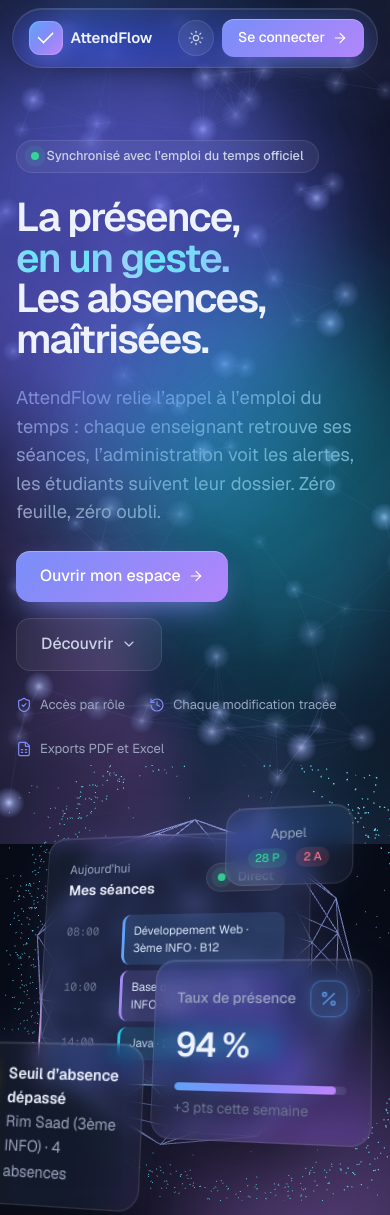
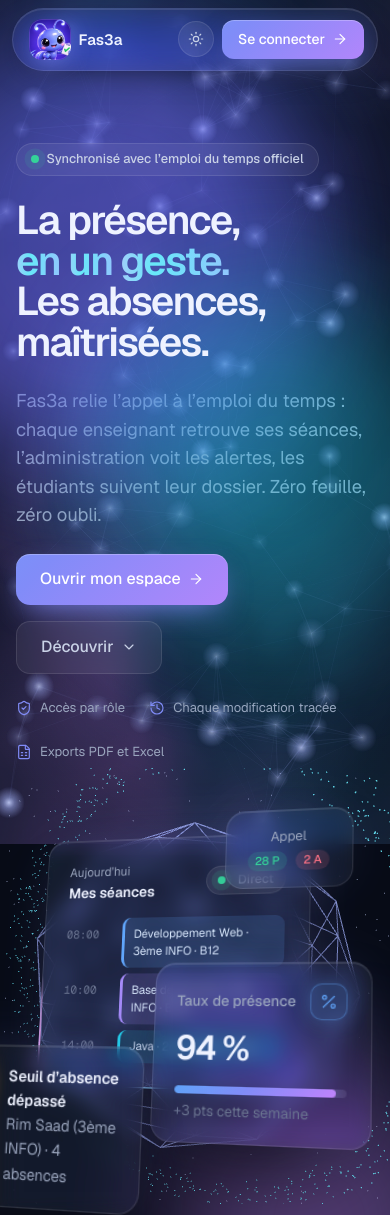
Before and after one commit to Rxyler/attendflow, a Spring Boot app: page / in a window 390 px wide. Shown: the top 1215 px of the page. Run offline with Spring Boot 4, Linux system fonts and the light colour scheme; some of the project's set-up classes (security, data sources, template engines, error pages and the like) are left out, and stand-ins take their place; some libraries are stand-ins or nearby versions.

Commit message:
Fas3a : nouveau nom et logo (la fourmi mascotte)

```diff
--- a/src/main/java/com/attendflow/service/impl/EmailServiceImpl.java
+++ b/src/main/java/com/attendflow/service/impl/EmailServiceImpl.java
@@ -18,7 +18,7 @@ public class EmailServiceImpl implements EmailService {
     private final JavaMailSender mailSender;
     private final String expediteur;
 
-    public EmailServiceImpl(JavaMailSender mailSender, @Value("${attendflow.mail.from:AttendFlow <no-reply@attendflow.local>}") String expediteur) {
+    public EmailServiceImpl(JavaMailSender mailSender, @Value("${attendflow.mail.from:Fas3a <no-reply@fas3a.local>}") String expediteur) {
         this.mailSender = mailSender;
         this.expediteur = expediteur;
     }
--- a/src/main/java/com/attendflow/service/impl/ExportServiceImpl.java
+++ b/src/main/java/com/attendflow/service/impl/ExportServiceImpl.java
@@ -55,7 +55,7 @@ public class ExportServiceImpl implements ExportService {
         Font sousTitre = new Font(Font.HELVETICA, 12, Font.BOLD);
         Font petit = new Font(Font.HELVETICA, 9, Font.NORMAL, Color.DARK_GRAY);
 
-        doc.add(new Paragraph("AttendFlow — Rapport des présences", titre));
+        doc.add(new Paragraph("Fas3a — Rapport des présences", titre));
         doc.add(new Paragraph(r.description(), petit));
         doc.add(new Paragraph("Généré le " + LocalDateTime.now().format(HORODATAGE), petit));
 
@@ -131,7 +131,7 @@ public class ExportServiceImpl implements ExportService {
             entete.setFont(gras);
 
             Sheet synthese = wb.createSheet("Synthèse");
-            ligne(synthese, 0, null, "AttendFlow — Rapport des présences");
+            ligne(synthese, 0, null, "Fas3a — Rapport des présences");
             ligne(synthese, 1, null, r.description());
             ligne(synthese, 2, null, "Généré le " + LocalDateTime.now().format(HORODATAGE));
             ligne(synthese, 4, entete, "Séances saisies", "Taux de présence (%)", "Présents", "Absents", "Retards", "Justifiés");
--- a/src/main/java/com/attendflow/service/impl/MotDePasseServiceImpl.java
+++ b/src/main/java/com/attendflow/service/impl/MotDePasseServiceImpl.java
@@ -37,11 +37,11 @@ public class MotDePasseServiceImpl implements MotDePasseService {
         utilisateurs.findByEmail(email.trim()).ifPresent(u -> {
             String token = UUID.randomUUID().toString();
             tokens.save(new TokenReinitialisation(u, token, LocalDateTime.now().plusMinutes(DUREE_VALIDITE_MINUTES)));
-            this.email.envoyer(u.getEmail(), "AttendFlow - Réinitialisation de votre mot de passe",
+            this.email.envoyer(u.getEmail(), "Fas3a - Réinitialisation de votre mot de passe",
                     "Bonjour " + u.getNomComplet() + ",\n\n"
                     + "Pour choisir un nouveau mot de passe, ouvrez ce lien (valable " + DUREE_VALIDITE_MINUTES + " minutes, une seule fois) :\n"
                     + urlDeBase + "/reinitialiser?token=" + token + "\n\n"
-                    + "Si vous n'avez rien demandé, ignorez cet email : votre mot de passe reste inchangé.\n\n-- AttendFlow");
+                    + "Si vous n'avez rien demandé, ignorez cet email : votre mot de passe reste inchangé.\n\n-- Fas3a");
         });
     }
 
--- a/src/main/java/com/attendflow/service/impl/NotificationServiceImpl.java
+++ b/src/main/java/com/attendflow/service/impl/NotificationServiceImpl.java
@@ -50,9 +50,9 @@ public class NotificationServiceImpl implements NotificationService {
     public Notification notifier(Notification n) {
         Notification enregistree = notifications.save(n);
         String a = n.getDestinataire().getEmail();
-        String sujet = "AttendFlow - " + n.getTitre();
+        String sujet = "Fas3a - " + n.getTitre();
         String texte = "Bonjour " + n.getDestinataire().getNomComplet() + ",\n\n" + n.getMessage()
-                + "\n\nVoir vos notifications : " + urlApplication + "/notifications\n\n-- AttendFlow";
+                + "\n\nVoir vos notifications : " + urlApplication + "/notifications\n\n-- Fas3a";
         // Apres le commit : pas d'email pour une operation annulee (rollback).
         if (TransactionSynchronizationManager.isSynchronizationActive()) {
             TransactionSynchronizationManager.registerSynchronization(new TransactionSynchronization() {
--- a/src/main/resources/application.properties
+++ b/src/main/resources/application.properties
@@ -1,4 +1,4 @@
-spring.application.name=AttendFlow
+spring.application.name=Fas3a
 
 # ===== Base de donnees PostgreSQL =====
 # Le mot de passe n'est jamais ecrit ici : il est lu depuis la variable
@@ -44,6 +44,6 @@ spring.mail.properties.mail.smtp.starttls.enable=${MAIL_STARTTLS:false}
 spring.mail.properties.mail.smtp.connectiontimeout=5000
 spring.mail.properties.mail.smtp.timeout=10000
 spring.mail.default-encoding=UTF-8
-attendflow.mail.from=${MAIL_FROM:AttendFlow <no-reply@attendflow.local>}
+attendflow.mail.from=${MAIL_FROM:Fas3a <no-reply@fas3a.local>}
 # Adresse de l'application dans les emails de notification
 attendflow.url=${APP_URL:http://localhost:8081}
--- a/src/main/resources/static/css/attendflow.css
+++ b/src/main/resources/static/css/attendflow.css
@@ -309,8 +309,7 @@ caption { color: var(--af-subtle); }
 pre { font-family: var(--af-mono); color: var(--af-ink-2); background: var(--af-neutral-soft) !important; border-color: var(--af-glass-line) !important; }
 
 /* ---------- Logo ---------- */
-.af-logo { display: inline-grid; place-items: center; width: 2.1rem; height: 2.1rem; border-radius: 11px; background: var(--af-grad); color: #fff; flex: none; box-shadow: 0 0 0 1px rgba(255, 255, 255, .15) inset, 0 8px 24px -8px rgba(129, 140, 248, .9); }
-.af-logo::before { content: ""; width: .95rem; height: .55rem; border-left: 2.5px solid currentColor; border-bottom: 2.5px solid currentColor; transform: translateY(-2px) rotate(-45deg); border-radius: 1px; }
+.af-logo { display: inline-grid; place-items: center; width: 2.6rem; height: 2.6rem; border-radius: 13px; background: #4338ca url(/images/logo.jpg) center / cover; color: #fff; flex: none; box-shadow: 0 0 0 1px rgba(255, 255, 255, .15) inset, 0 8px 24px -8px rgba(129, 140, 248, .9); }
 
 /* ---------- Barre laterale ---------- */
 .af-sidebar { width: 15.5rem; position: sticky; top: 0; height: 100vh; overflow-y: auto; background: var(--af-glass-bg); -webkit-backdrop-filter: blur(28px) saturate(160%); backdrop-filter: blur(28px) saturate(160%); border-right: 1px solid var(--af-glass-line); color: var(--af-ink-2); view-transition-name: af-sidebar; }
@@ -406,7 +405,6 @@ th.af-aujourdhui { color: #818cf8 !important; }
 /* ---------- Prechargement ---------- */
 .af-chargement { position: fixed; inset: 0; z-index: 10000; display: grid; place-items: center; background: var(--af-bg); }
 .af-chargement .af-logo { width: 3.5rem; height: 3.5rem; border-radius: 18px; }
-.af-chargement .af-logo::before { width: 1.5rem; height: .85rem; border-width: 3.5px; }
 .af-chargement .af-ligne { width: 10rem; height: 2px; margin-top: 1.5rem; border-radius: 999px; background: var(--af-neutral-soft); overflow: hidden; }
 .af-chargement .af-ligne span { display: block; height: 100%; width: 0; background: var(--af-grad); box-shadow: 0 0 12px rgba(129, 140, 248, .9); }
 
@@ -586,3 +584,4 @@ a.af-avatar:focus-visible { box-shadow: var(--af-ring); outline: 0; }
 .af-jour.aujourdhui { outline: 2px solid var(--af-ink); outline-offset: 1px; }
 .af-legende .af-jour { width: .75rem; margin-right: .35rem; vertical-align: -1px; }
 @media (prefers-reduced-motion: reduce) { .af-compagnon-img::before { animation: none !important; } }
+.af-fourmi { position: relative; margin: 0 auto; width: 9.5rem; height: 9.5rem; }
--- a/src/main/resources/templates/accueil.html
+++ b/src/main/resources/templates/accueil.html
@@ -19,7 +19,7 @@
   <nav class="af-nav-vitrine af-glass d-flex align-items-center gap-2" aria-label="Navigation">
     <a th:href="@{/}" class="d-flex align-items-center gap-2 text-decoration-none me-auto">
       <span class="af-logo" aria-hidden="true"></span>
-      <span class="fw-semibold text-white">AttendFlow</span>
+      <span class="fw-semibold text-white">Fas3a</span>
     </a>
     <ul class="nav d-none d-md-flex">
       <li class="nav-item"><a class="nav-link" href="#fonctions">Fonctions</a></li>
@@ -46,7 +46,7 @@
             <span class="af-gradient-text af-rotatif" data-mots="en un geste.|sans papier.|en temps réel.|sous contrôle.">en un geste.</span><br>
             Les absences, maîtrisées.</h1>
           <p class="lead mb-4" data-hero>
-            AttendFlow relie l’appel à l’emploi du temps : chaque enseignant retrouve ses séances,
+            Fas3a relie l’appel à l’emploi du temps : chaque enseignant retrouve ses séances,
             l’administration voit les alertes, les étudiants suivent leur dossier. Zéro feuille, zéro oubli.
           </p>
           <div class="d-flex flex-wrap gap-3 mb-4" data-hero>
@@ -180,7 +180,7 @@
         <div class="col-lg-5" data-reveal>
           <span class="af-pill mb-3">Parcours</span>
           <h2 class="text-white" style="font-size: clamp(1.8rem, 3.6vw, 2.6rem); font-weight: 600; letter-spacing: -.035em">Trois gestes, et la journée est <span class="af-gradient-text">bouclée.</span></h2>
-          <p class="text-secondary mt-3">Pas de paramétrage le matin, pas de ressaisie le soir. AttendFlow s’occupe du reste.</p>
+          <p class="text-secondary mt-3">Pas de paramétrage le matin, pas de ressaisie le soir. Fas3a s’occupe du reste.</p>
         </div>
         <div class="col-lg-7">
           <div class="d-grid gap-3">
@@ -257,6 +257,7 @@
       <div class="af-glass af-beam af-cta">
         <span class="af-orbe" style="width: 26rem; height: 26rem; left: -8rem; top: -10rem; background: #6366f1"></span>
         <span class="af-orbe" style="width: 20rem; height: 20rem; right: -6rem; bottom: -10rem; background: #c084fc"></span>
+        <img th:src="@{/images/fas3a.jpg}" alt="Fas3a, la fourmi mascotte" class="af-mascotte af-fourmi mb-3" width="150" height="150">
         <h2 class="text-white mb-3">Prêt à faire l’appel <span class="af-gradient-text">autrement ?</span></h2>
         <p class="text-secondary mb-4" style="max-width: 32rem; margin: 0 auto">Connectez-vous avec votre compte universitaire. Votre espace est déjà prêt.</p>
         <a th:href="@{/login}" class="btn btn-af btn-lg af-pulse" data-magnetic>Se connecter <i data-lucide="arrow-right" aria-hidden="true"></i></a>
@@ -264,7 +265,7 @@
     </section>
 
     <footer class="af-pied py-4 d-flex flex-wrap justify-content-between align-items-center gap-2">
-      <span class="d-flex align-items-center gap-2"><span class="af-logo" style="width:1.5rem;height:1.5rem;border-radius:7px"></span>AttendFlow</span>
+      <span class="d-flex align-items-center gap-2"><span class="af-logo" style="width:1.5rem;height:1.5rem;border-radius:7px"></span>Fas3a</span>
       <span>Gestion des absences · © 2026</span>
     </footer>
   </main>
--- a/src/main/resources/templates/fragments/layout.html
+++ b/src/main/resources/templates/fragments/layout.html
@@ -6,7 +6,8 @@
   <meta charset="utf-8">
   <meta name="viewport" content="width=device-width, initial-scale=1">
   <meta name="theme-color" content="#070b16">
-  <title th:text="${titre} + ' · AttendFlow'">AttendFlow</title>
+  <title th:text="${titre} + ' · Fas3a'">Fas3a</title>
+  <link rel="icon" type="image/png" th:href="@{/images/favicon.png}">
   <link rel="preconnect" href="https://fonts.googleapis.com">
   <link rel="preconnect" href="https://fonts.gstatic.com" crossorigin>
   <link href="https://fonts.googleapis.com/css2?family=Geist:wght@400;500;600;700&family=Geist+Mono:wght@400;500&display=swap" rel="stylesheet">
@@ -57,7 +58,7 @@
   <a th:href="@{/}" class="af-tete d-flex align-items-center gap-2 px-2 mb-2 text-decoration-none">
     <span class="af-logo" aria-hidden="true"></span>
     <span class="d-flex flex-column">
-      <span class="af-marque fw-semibold lh-sm">AttendFlow</span>
+      <span class="af-marque fw-semibold lh-sm">Fas3a</span>
       <span class="af-espace"
             th:text="${role == 'ADMIN'} ? 'Administration' : (${role == 'ENSEIGNANT'} ? 'Espace enseignant' : 'Espace étudiant')">Espace</span>
     </span>
--- a/src/main/resources/templates/login.html
+++ b/src/main/resources/templates/login.html
@@ -11,7 +11,7 @@
       <span class="af-orbe" style="width: 22rem; height: 22rem; right: -4rem; bottom: 4rem; background: #22d3ee; opacity: .35"></span>
       <a th:href="@{/}" class="d-flex align-items-center gap-2 text-decoration-none mb-auto">
         <span class="af-logo"></span>
-        <span class="fw-semibold text-white">AttendFlow</span>
+        <span class="fw-semibold text-white">Fas3a</span>
       </a>
       <div class="my-5" style="max-width: 30rem; position: relative">
         <span class="af-pill mb-4"><span class="af-point" aria-hidden="true"></span>Gestion des présences</span>
@@ -31,13 +31,13 @@
           <img th:src="@{/images/mascottes/filou.svg}" alt="" class="af-mascotte" width="68" height="68" style="--af-delai: .8s">
         </div>
       </div>
-      <p class="small mb-0" style="color: var(--af-subtle)">© 2026 AttendFlow</p>
+      <p class="small mb-0" style="color: var(--af-subtle)">© 2026 Fas3a</p>
     </section>
 
     <section class="col-lg-6 d-flex align-items-center justify-content-center p-4">
       <div class="af-glass af-beam af-beam-lent af-auth-card" data-tilt="3">
         <div class="position-absolute" style="top: 1rem; right: 1rem; z-index: 2"><button th:replace="~{fragments/layout :: theme}"></button></div>
-        <a th:href="@{/}" class="d-flex d-lg-none align-items-center gap-2 mb-4 text-decoration-none"><span class="af-logo"></span><span class="fw-semibold text-white">AttendFlow</span></a>
+        <a th:href="@{/}" class="d-flex d-lg-none align-items-center gap-2 mb-4 text-decoration-none"><span class="af-logo"></span><span class="fw-semibold text-white">Fas3a</span></a>
         <h2 class="mb-1">Connexion</h2>
         <p class="text-secondary mb-4">Accédez à votre espace personnel</p>
 
--- a/src/main/resources/templates/mot-de-passe-oublie.html
+++ b/src/main/resources/templates/mot-de-passe-oublie.html
@@ -5,7 +5,7 @@
 <th:block th:replace="~{fragments/layout :: fond}"></th:block>
 <main id="contenu" class="af-auth">
   <div class="w-100" style="max-width: 26rem">
-  <a th:href="@{/}" class="d-inline-flex align-items-center gap-2 mb-4 text-decoration-none fw-semibold text-white"><span class="af-logo" aria-hidden="true"></span>AttendFlow</a>
+  <a th:href="@{/}" class="d-inline-flex align-items-center gap-2 mb-4 text-decoration-none fw-semibold text-white"><span class="af-logo" aria-hidden="true"></span>Fas3a</a>
   <div class="af-glass af-auth-card position-relative">
     <div class="position-absolute" style="top: 1rem; right: 1rem; z-index: 2"><button th:replace="~{fragments/layout :: theme}"></button></div>
     <h1 class="mb-1">Mot de passe oublié</h1>
--- a/src/main/resources/templates/reinitialiser.html
+++ b/src/main/resources/templates/reinitialiser.html
@@ -5,7 +5,7 @@
 <th:block th:replace="~{fragments/layout :: fond}"></th:block>
 <main id="contenu" class="af-auth">
   <div class="w-100" style="max-width: 26rem">
-  <a th:href="@{/}" class="d-inline-flex align-items-center gap-2 mb-4 text-decoration-none fw-semibold text-white"><span class="af-logo" aria-hidden="true"></span>AttendFlow</a>
+  <a th:href="@{/}" class="d-inline-flex align-items-center gap-2 mb-4 text-decoration-none fw-semibold text-white"><span class="af-logo" aria-hidden="true"></span>Fas3a</a>
   <div class="af-glass af-auth-card position-relative">
     <div class="position-absolute" style="top: 1rem; right: 1rem; z-index: 2"><button th:replace="~{fragments/layout :: theme}"></button></div>
     <h1 class="mb-1">Nouveau mot de passe</h1>
```
Also changed, not shown: README.md, src/main/resources/static/images/fas3a.jpg (added), src/main/resources/static/images/favicon.png (added), src/main/resources/static/images/logo.jpg (added), 2 other files.
